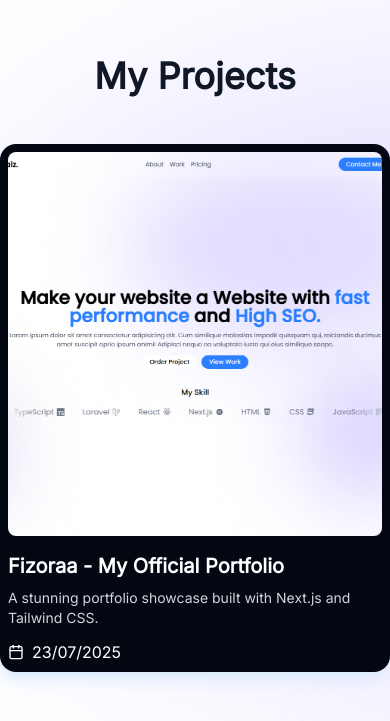
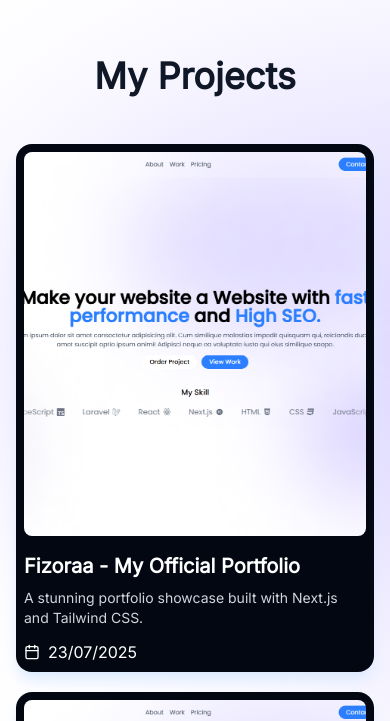
Before and after one commit to Fizora/faiz, a Next.js app: page / in a window 390 px wide. Shown: the part 1928-2649 px from the top of the page. Built offline with nearby package versions, Linux system fonts and the light colour scheme.

Commit message:
update project.jsx optimize gap of card

```diff
--- a/src/components/Pricing.jsx
+++ b/src/components/Pricing.jsx
@@ -3,7 +3,7 @@ import { GoXCircle } from "react-icons/go";
 
 export default function PricingSection() {
   return (
-    <section className="grid grid-cols-1 md:grid-cols-3 gap-6 mx-auto max-w-5xl py-20 items-start">
+    <section className="px-4 grid grid-cols-1 md:grid-cols-3 gap-6 mx-auto max-w-5xl py-20 items-start">
       {/* Basic Plan */}
       <div className="min-h-[600px]">
         <div className="py-4"></div>
--- a/src/components/Project.jsx
+++ b/src/components/Project.jsx
@@ -21,7 +21,7 @@ const projects = [
 
 export default function Project() {
   return (
-    <section className="min-h-screen bg-[url('/pattern.svg')] bg-cover bg-center py-16">
+    <section className="px-4 min-h-screen bg-[url('/pattern.svg')] bg-cover bg-center py-16">
       <div className="mx-auto max-w-5xl">
         <h1
           className="text-4xl font-bold text-gray-900 text-center mb-12"
@@ -29,7 +29,7 @@ export default function Project() {
         >
           My Projects
         </h1>
-        <div className="grid grid-cols-1 gap-20">
+        <div className="grid grid-cols-1 gap-5 md:gap-10 lg:gap-20">
           {projects.map((item) => (
             <div
               key={item.id}
```
